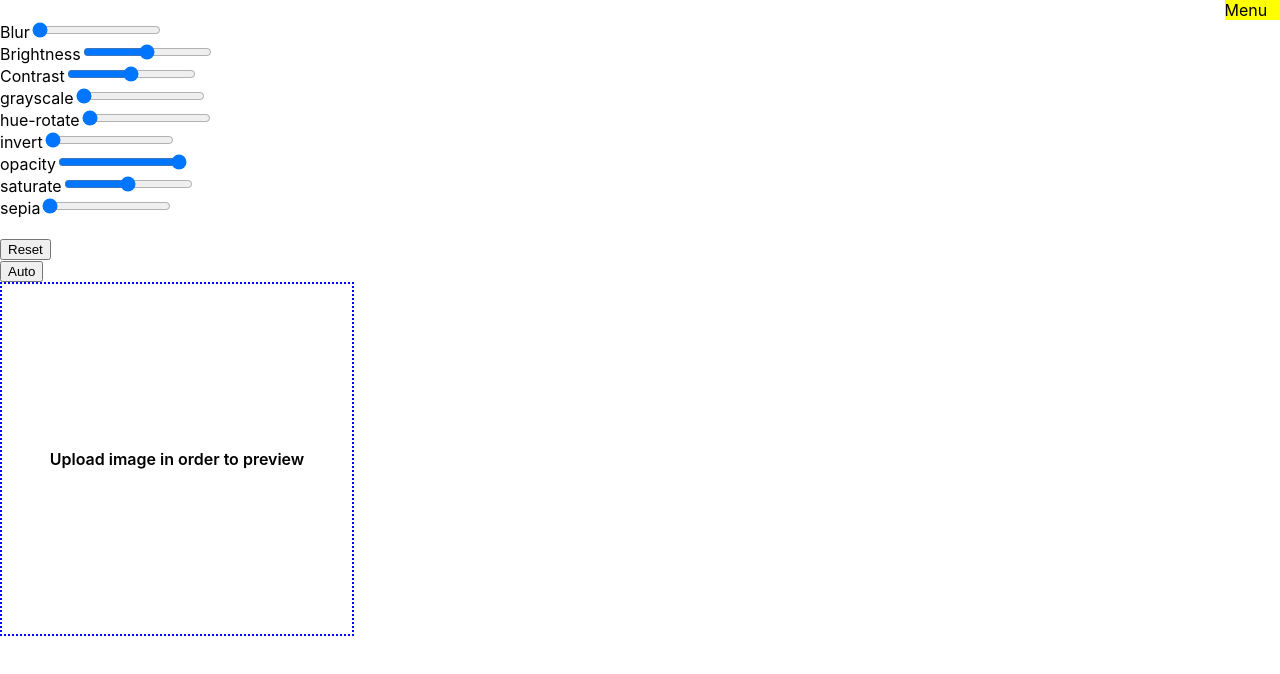
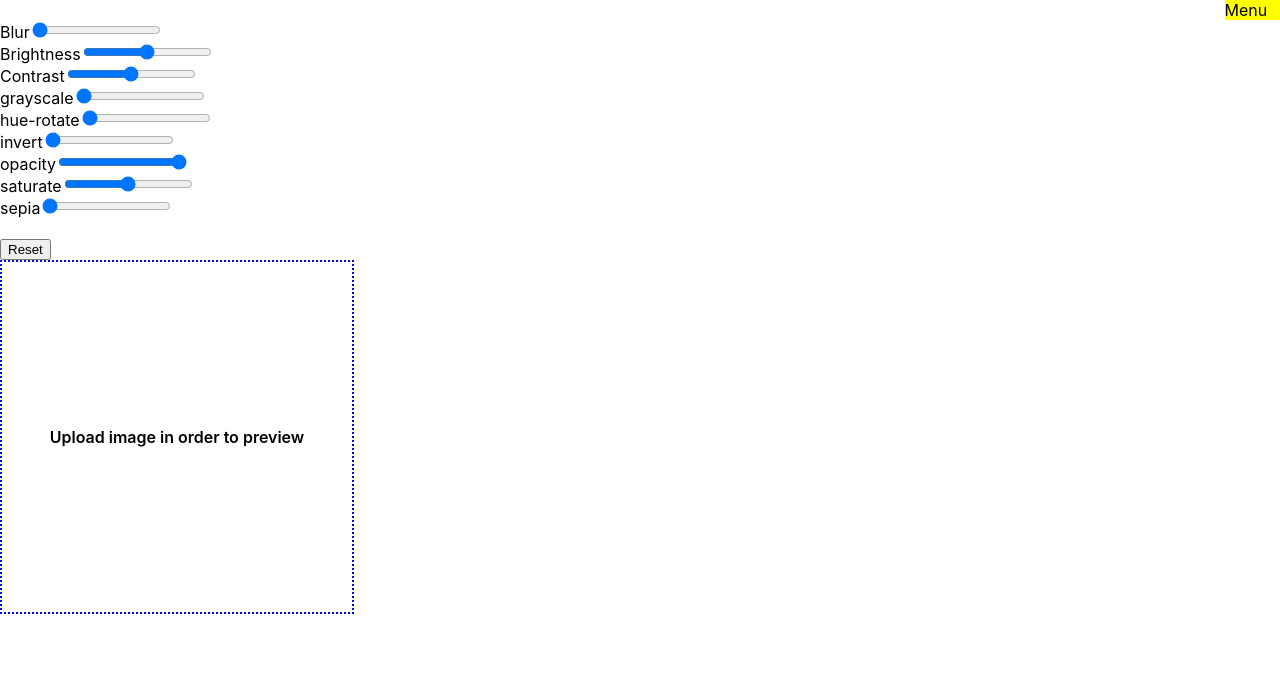
Before and after one commit to CoulKe/photo-editor, a React (Create React App) app in the folder myapp/: page / in a window 1280 px wide. Shown: the top 674 px of the page. Built offline with nearby package versions, Linux system fonts and the light colour scheme.

Commit message:
Removed Auto button

```diff
--- a/myapp/src/components/Filters.js
+++ b/myapp/src/components/Filters.js
@@ -15,8 +15,6 @@ function Filters() {
   let [sepia, setSepia] = useState(() => 0);
 
   function handleMenu(event) {}
-  function handleClick(event) {
-  }
   function clickInput() {
     let inputElement = document.querySelector("#upload");
     inputElement.click();
@@ -201,7 +199,6 @@ function Filters() {
         </span>
         <br />
         <button onClick={handleReset}>Reset</button> <br />
-        <button onClick={handleClick}>Auto</button>
         <div
           id="preview"
           onDragOver={handleDragOver}
```
